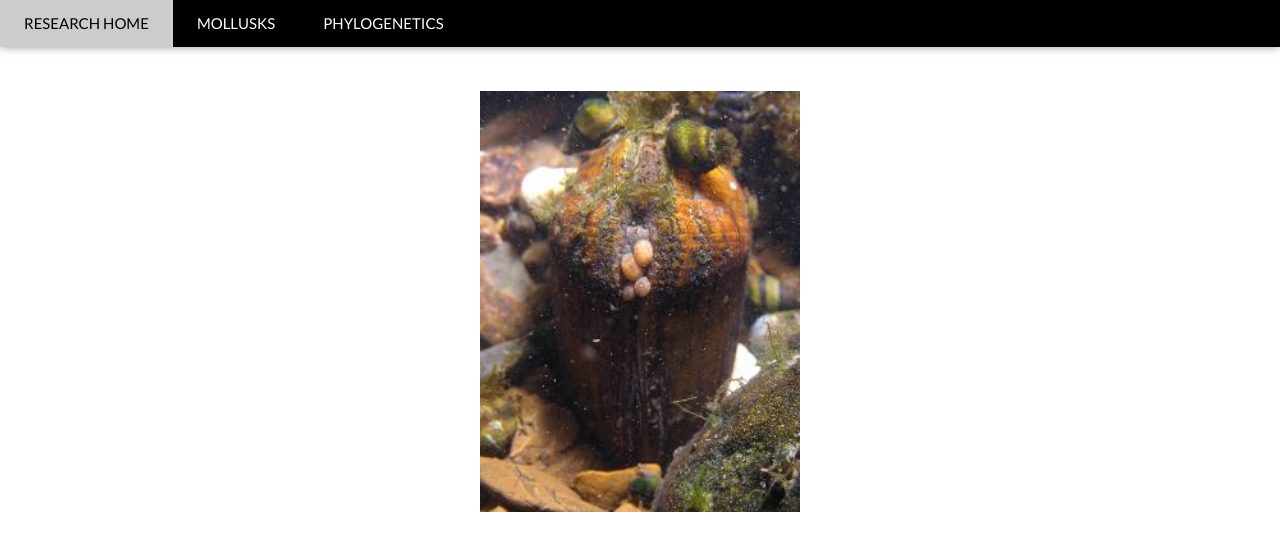
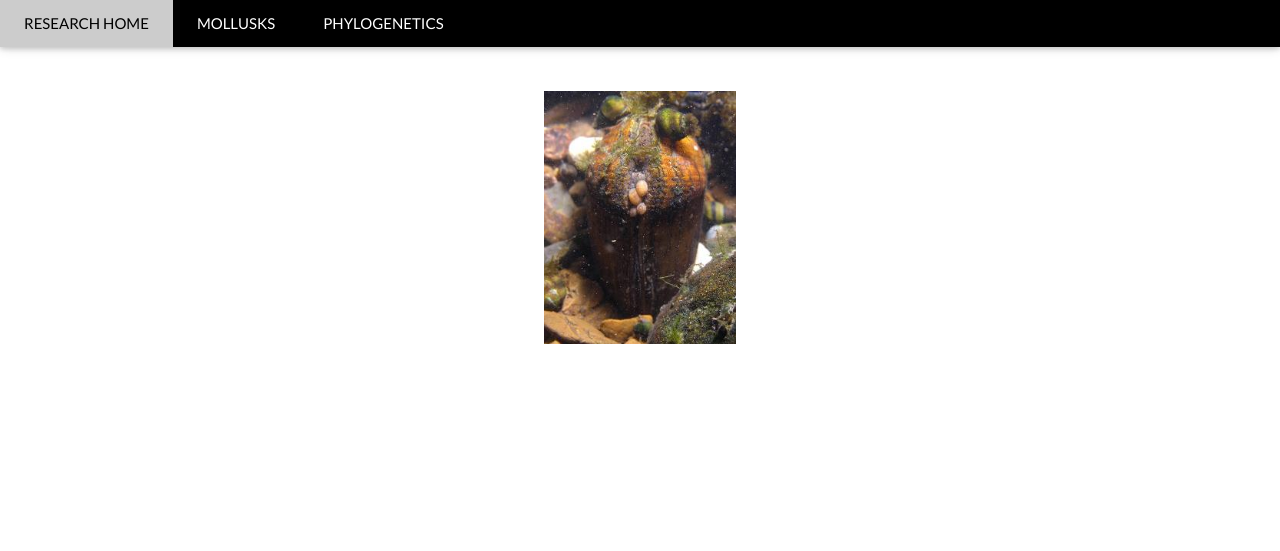
Before and after one commit to NathanWhelan/nathanwhelan.github.io, a Jekyll site: the page projects/conservationGenetics.html, which Jekyll copies as it is, in a window 1280 px wide. Shown: the top 551 px of the page. Built offline with Jekyll 4.4.1, drawn with Linux system fonts in a browser that asks for light colours.

Commit message:
Update conservationGenetics.html

```diff
--- a/projects/conservationGenetics.html
+++ b/projects/conservationGenetics.html
@@ -35,5 +35,5 @@ body {font-family: "Lato", sans-serif}
 <div id="wrapper" style="width:100%; text-align:center">
   </br>
   </br>
-<img src="/img/E_brevidens.jpg"style="width:25%">
+<img src="/img/E_brevidens.jpg"style="width:15%">
 </div>
```
